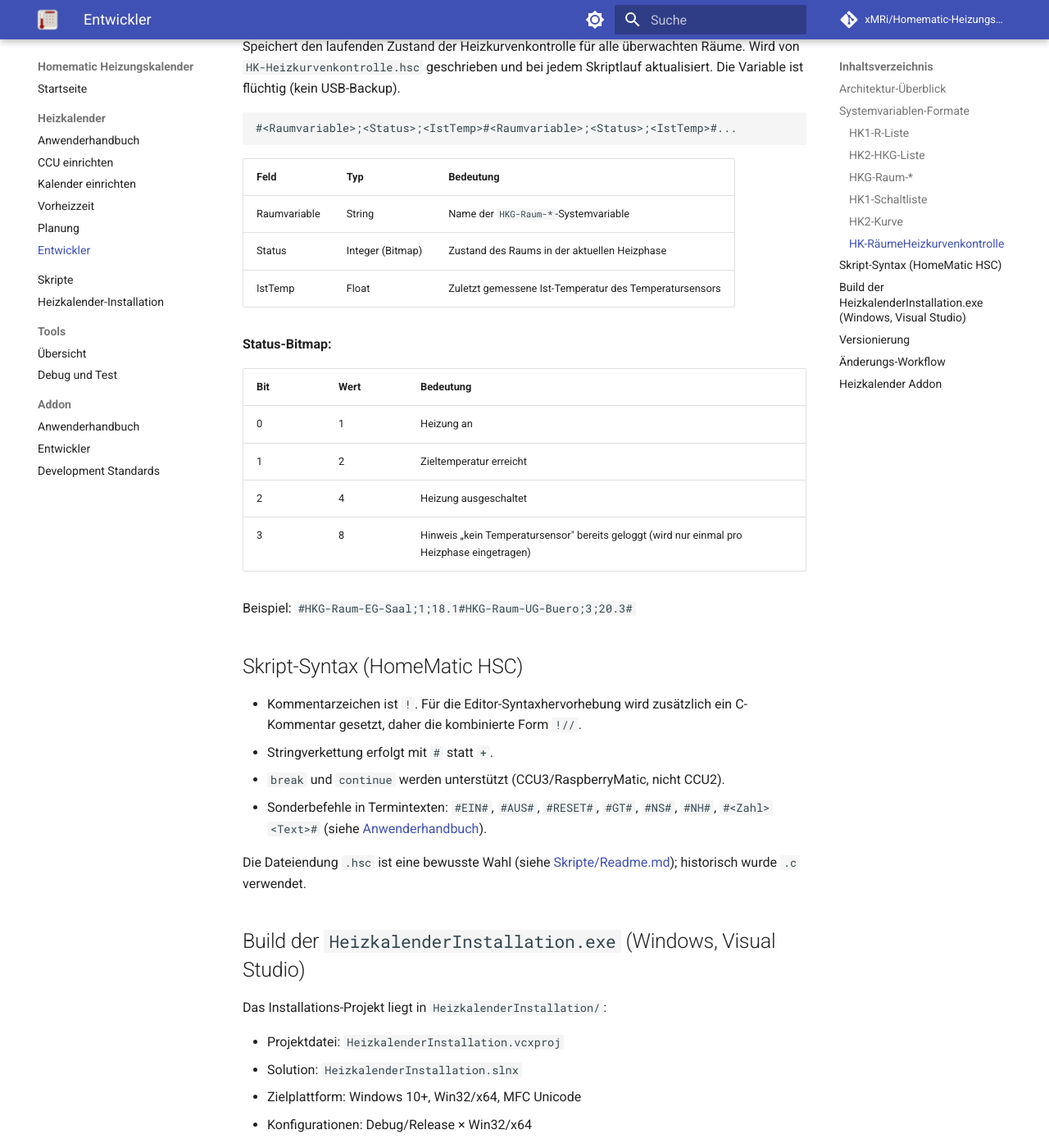
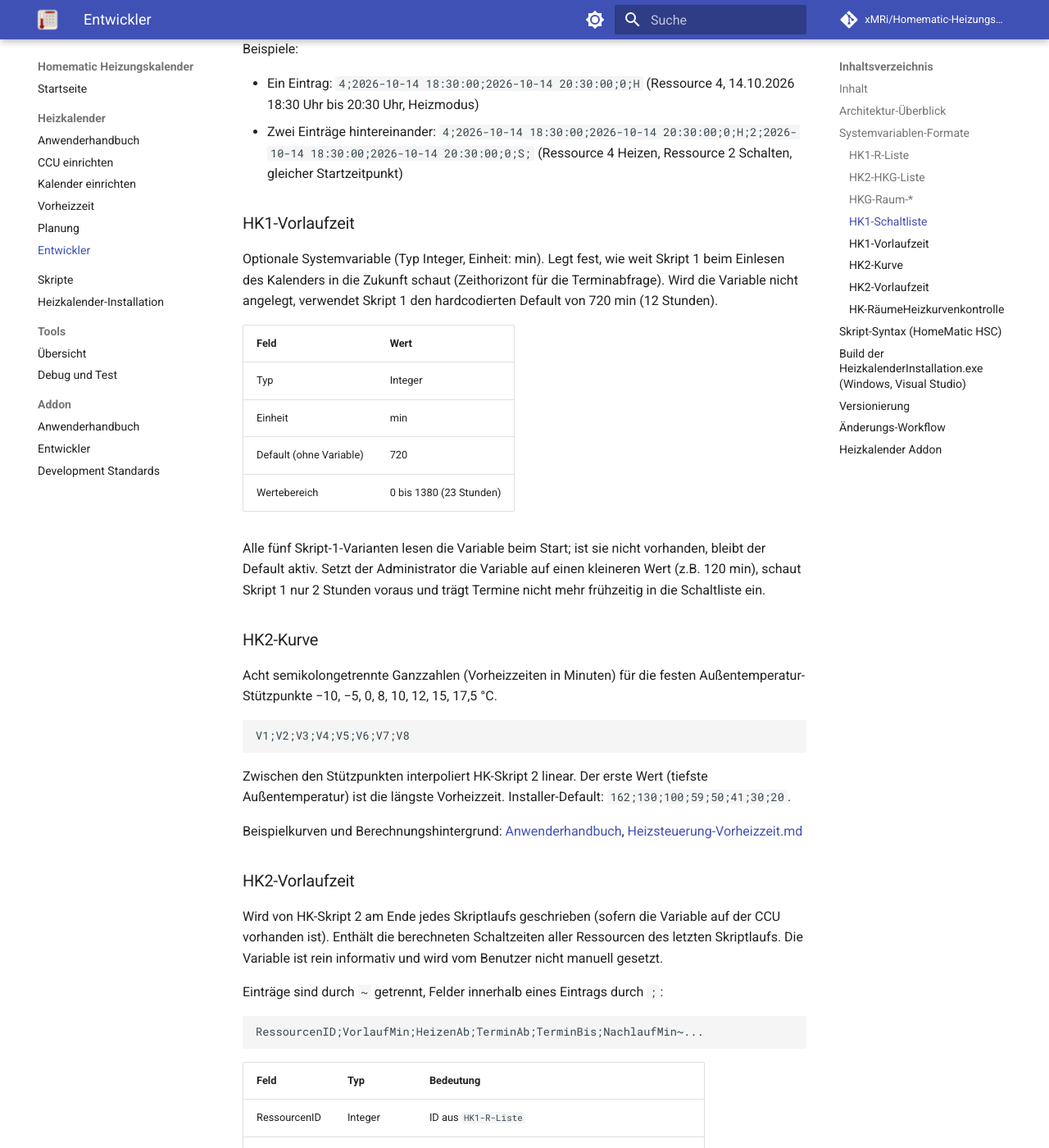
Before and after one commit to tatzel/Homematic-Heizungskalender, an MkDocs documentation site: the page built from docs/heizkalender/entwickler.md, in a window 1280 px wide and 1400 px high, scrolled down 5517 px. Shown: the whole window at 82% size. Built offline with MkDocs 1.6.1 and Material for MkDocs 9.7.7, drawn with Linux system fonts in a browser that asks for light colours; comment, search, counter and statistics services are not loaded; some of the changed text lies outside the part shown.

Commit message:
feat: HK2-Vorlaufzeit – Schaltzeiten aus Skript 2 ins Addon übertragen
HK-Skript 2 schreibt am Ende jedes Laufs die berechneten Schaltzeiten aller
Ressourcen in die optionale Systemvariable HK2-Vorlaufzeit, sofern diese
existiert (Format: RessourcenID;VorlaufMin;HeizenAb;TerminAb;TerminBis;NachlaufMin~...).

Das Addon (index.cgi, sysvars.cgi) liest und zeigt diese Daten:
- index.cgi: Spalten "Vorlauf" und "Heizen ab" in der Raumübersicht
- sysvars.cgi: Tabelle "HK2-Vorlaufzeit" mit allen Schaltzeiten je Ressource

HK-Init-Skript 2 legt die neue Systemvariable HK2-Vorlaufzeit an.
Dokumentation (Readme.md, Anwenderhandbuch.md, Entwickler.md) aktualisiert.

````diff
--- a/docs/heizkalender/entwickler.md
+++ b/docs/heizkalender/entwickler.md
@@ -2,6 +2,23 @@
 
 Diese Seite richtet sich an Mitwirkende, die am Code des Heizkalenders arbeiten:
 an den HomeMatic-Skripten oder am Windows-Installations-Programm.
+
+## Inhalt
+
+- [Architektur-Überblick](#architektur-überblick)
+- [Systemvariablen-Formate](#systemvariablen-formate)
+  - [HK1-R-Liste](#hk1-r-liste)
+  - [HK2-HKG-Liste](#hk2-hkg-liste)
+  - [HKG-Raum-*](#hkg-raum-)
+  - [HK1-Schaltliste](#hk1-schaltliste)
+  - [HK1-Vorlaufzeit](#hk1-vorlaufzeit)
+  - [HK2-Kurve](#hk2-kurve)
+  - [HK2-Vorlaufzeit](#hk2-vorlaufzeit)
+- [Skript-Syntax (HomeMatic HSC)](#skript-syntax-homematic-hsc)
+- [Build des Installers (Windows, Visual Studio)](#build-der-heizkalenderinstallationexe-windows-visual-studio)
+- [Versionierung](#versionierung)
+- [Änderungs-Workflow](#änderungs-workflow)
+- [Heizkalender Addon](#heizkalender-addon)
 
 ## Architektur-Überblick
 
@@ -212,6 +229,25 @@
 - Ein Eintrag: `4;2026-10-14 18:30:00;2026-10-14 20:30:00;0;H` (Ressource 4, 14.10.2026 18:30 Uhr bis 20:30 Uhr, Heizmodus)
 - Zwei Einträge hintereinander: `4;2026-10-14 18:30:00;2026-10-14 20:30:00;0;H;2;2026-10-14 18:30:00;2026-10-14 20:30:00;0;S;` (Ressource 4 Heizen, Ressource 2 Schalten, gleicher Startzeitpunkt)
 
+### HK1-Vorlaufzeit
+
+Optionale Systemvariable (Typ Integer, Einheit: min). Legt fest, wie weit Skript 1
+beim Einlesen des Kalenders in die Zukunft schaut (Zeithorizont für die
+Terminabfrage). Wird die Variable nicht angelegt, verwendet Skript 1 den
+hardcodierten Default von 720 min (12 Stunden).
+
+| Feld | Wert |
+| :--- | :--- |
+| Typ | Integer |
+| Einheit | min |
+| Default (ohne Variable) | 720 |
+| Wertebereich | 0 bis 1380 (23 Stunden) |
+
+Alle fünf Skript-1-Varianten lesen die Variable beim Start; ist sie nicht vorhanden,
+bleibt der Default aktiv. Setzt der Administrator die Variable auf einen kleineren
+Wert (z.B. 120 min), schaut Skript 1 nur 2 Stunden voraus und trägt Termine nicht
+mehr frühzeitig in die Schaltliste ein.
+
 ### HK2-Kurve
 
 Acht semikolongetrennte Ganzzahlen (Vorheizzeiten in Minuten) für die festen
@@ -228,6 +264,31 @@
 Beispielkurven und Berechnungshintergrund:
 [Anwenderhandbuch](anwenderhandbuch.md#die-heizkurve-hk2-kurve),
 [Heizsteuerung-Vorheizzeit.md](heizsteuerung-vorheizzeit.md)
+
+### HK2-Vorlaufzeit
+
+Wird von HK-Skript 2 am Ende jedes Skriptlaufs geschrieben (sofern die Variable auf der CCU vorhanden ist). Enthält die berechneten Schaltzeiten aller Ressourcen des letzten Skriptlaufs. Die Variable ist rein informativ und wird vom Benutzer nicht manuell gesetzt.
+
+Einträge sind durch `~` getrennt, Felder innerhalb eines Eintrags durch `;`:
+
+```txt
+RessourcenID;VorlaufMin;HeizenAb;TerminAb;TerminBis;NachlaufMin~...
+```
+
+| Feld | Typ | Bedeutung |
+| ---- | --- | --------- |
+| RessourcenID | Integer | ID aus `HK1-R-Liste` |
+| VorlaufMin | Integer | Berechnete Vorheizzeit in Minuten (0 bei Schaltmodus) |
+| HeizenAb | Zeitstempel | Berechneter Einschaltzeitpunkt (`YYYY-MM-DD HH:MM:SS`) |
+| TerminAb | Zeitstempel | Terminbeginn (ohne Vorlaufverschiebung) |
+| TerminBis | Zeitstempel | Terminende |
+| NachlaufMin | Integer | Nachlaufzeit in Minuten (derzeit immer 0) |
+
+Beispiel (zwei Ressourcen):
+
+```txt
+5;320;2026-10-18 04:10:00;2026-10-18 09:30:00;2026-10-18 12:00:00;0~10;95;2026-10-18 07:55:00;2026-10-18 09:30:00;2026-10-18 12:00:00;0~
+```
 
 ### HK-RäumeHeizkurvenkontrolle
 
````
Also changed, not shown: docs/heizkalender/anwenderhandbuch.md (+6 -0 lines), docs/skripte/readme.md (+8 -1 lines), 4 other files.
